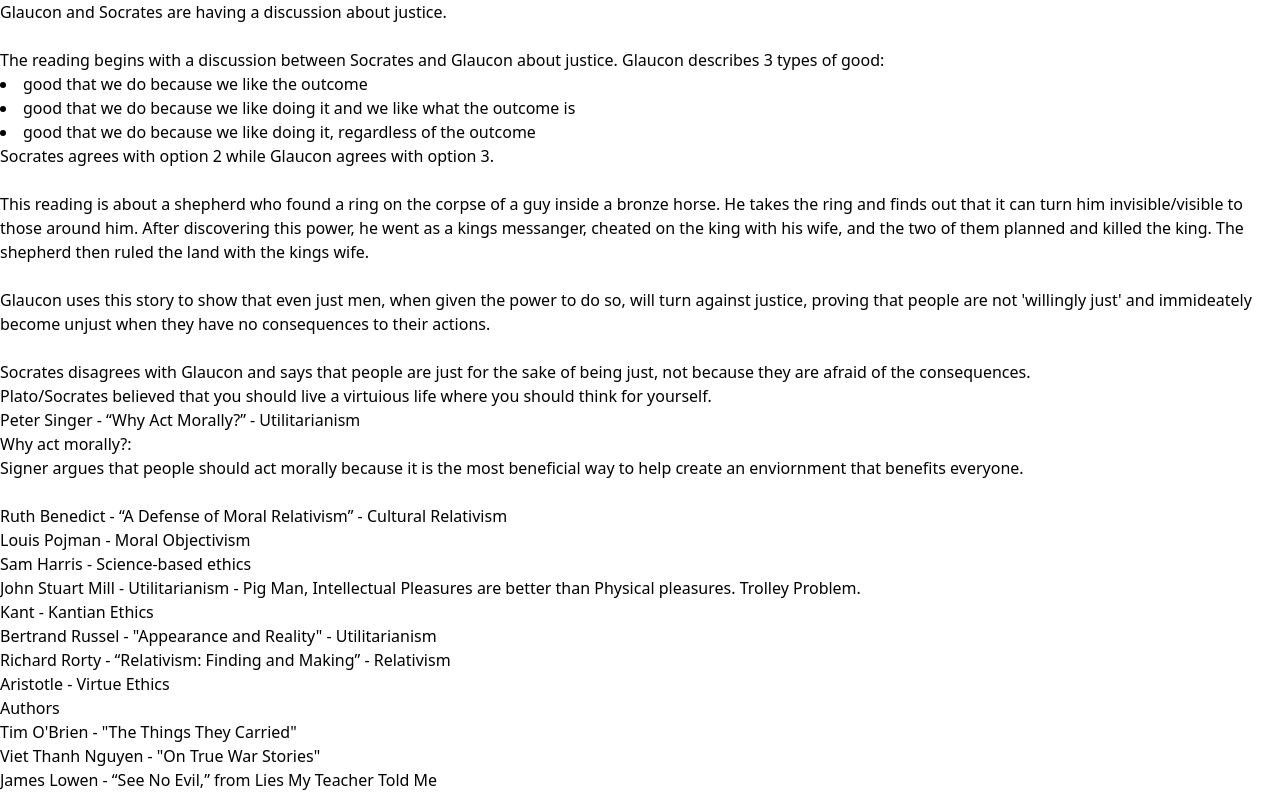
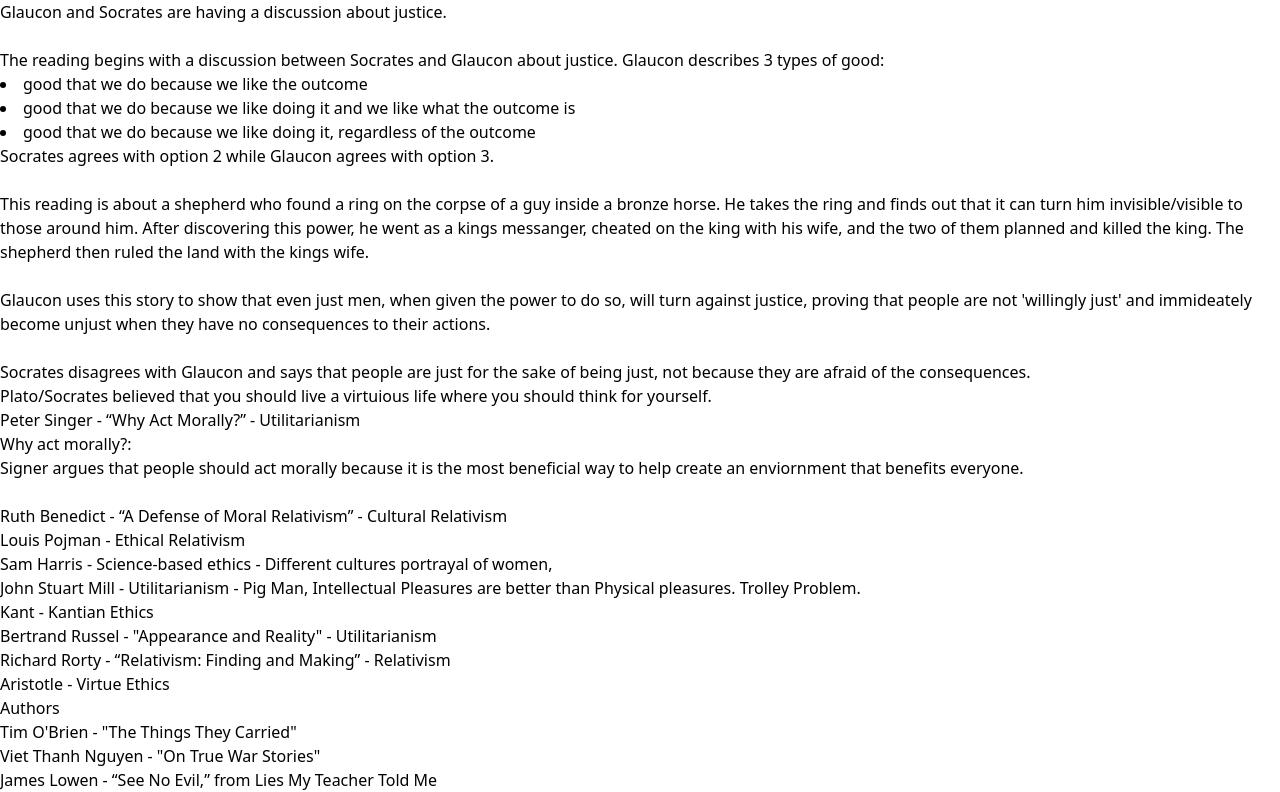
Before and after one commit to TejasDoesStuff/PsychNotes, a React (Vite) app in the folder stemnotes/: page /lang/people in a window 1280 px wide. Shown: the part 384-1176 px from the top of the page. Built offline with nearby package versions, Linux system fonts and the light colour scheme.

Commit message:
man this commit is just to keep the daily streak

```diff
--- a/stemnotes/src/APLang/people.jsx
+++ b/stemnotes/src/APLang/people.jsx
@@ -103,10 +103,10 @@
           Ruth Benedict - “A Defense of Moral Relativism” - Cultural Relativism
         </div>
         <div className="w-full p-8 border-b border-gray-200">
-          Louis Pojman - Moral Objectivism
+          Louis Pojman - Ethical Relativism
         </div>
         <div className="w-full p-8 border-b border-gray-200">
-          Sam Harris - Science-based ethics
+          Sam Harris - Science-based ethics - Different cultures portrayal of women,
         </div>
         <div className="w-full p-8 border-b border-gray-200">
           John Stuart Mill - Utilitarianism - Pig Man, Intellectual Pleasures are better than Physical pleasures. Trolley Problem.
```
